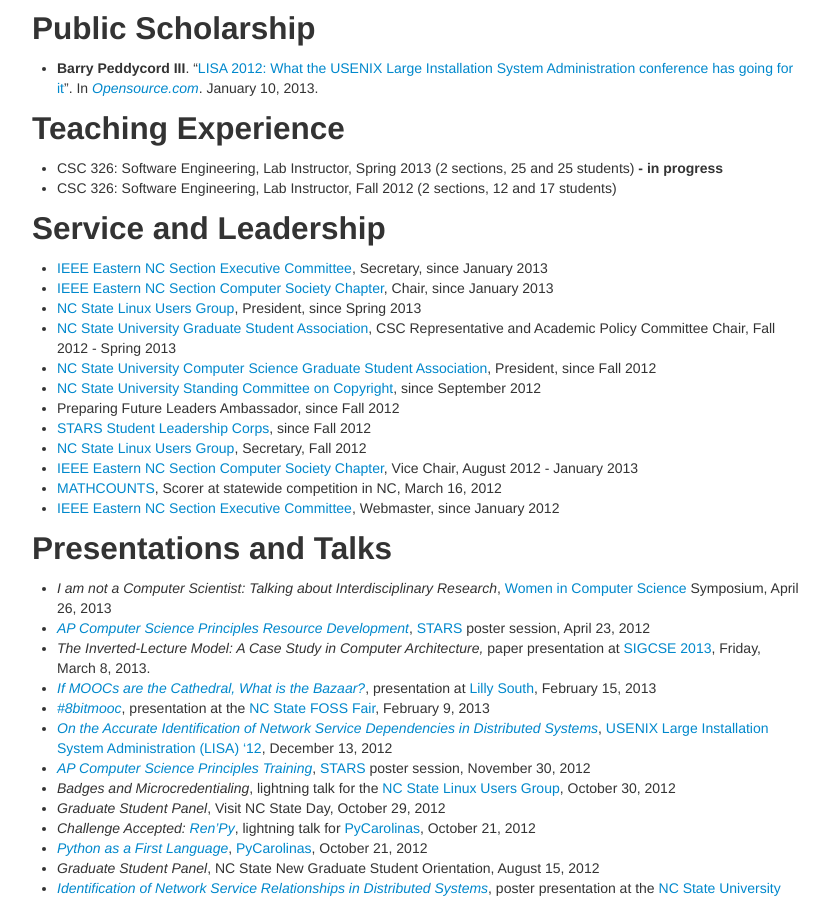
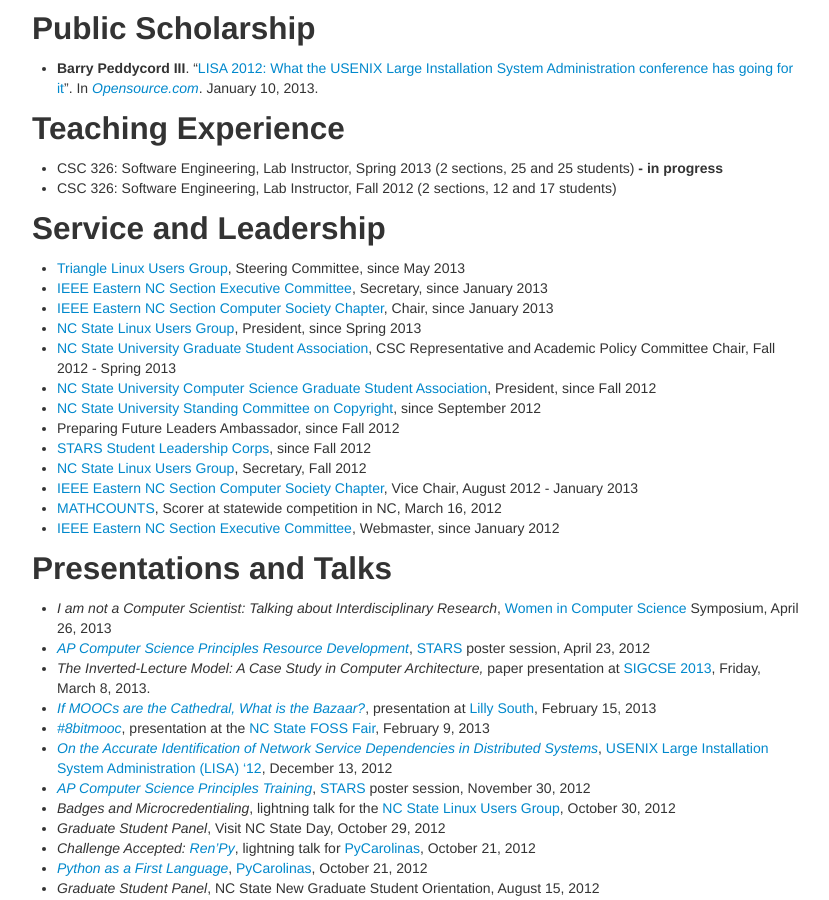
Before and after one commit to isharacomix/oldsite, a Jekyll site: the page built from cv.md, in a window 1280 px wide and 900 px high, scrolled down 1272 px. Shown: the whole window, without its empty margins (323-1152 px from the left). Built offline with Jekyll 4.4.1, drawn with Linux system fonts in a browser that asks for light colours.

Commit message:
Got elected to steering committee!

```diff
--- a/cv.md
+++ b/cv.md
@@ -68,6 +68,7 @@
 Service and Leadership
 ----------------------
 
+ * [Triangle Linux Users Group](http://trilug.org), Steering Committee, since May 2013
  * [IEEE Eastern NC Section Executive Committee](http://sites.ieee.org/encs/), Secretary, since January 2013
  * [IEEE Eastern NC Section Computer Society Chapter](http://sites.ieee.org/encs/computer), Chair, since January 2013
  * [NC State Linux Users Group](http://lug.ncsu.edu), President, since Spring 2013
```
